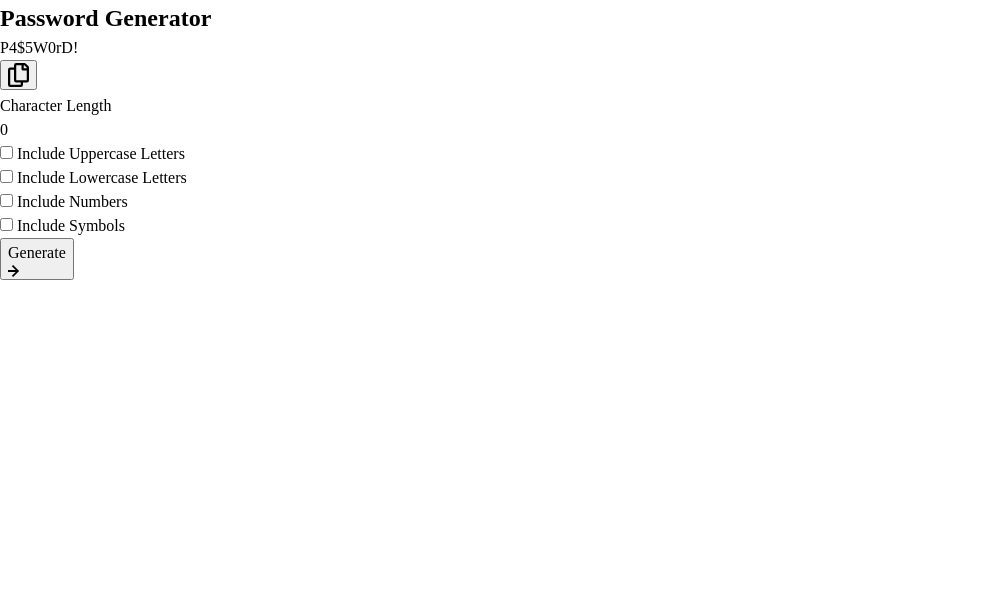
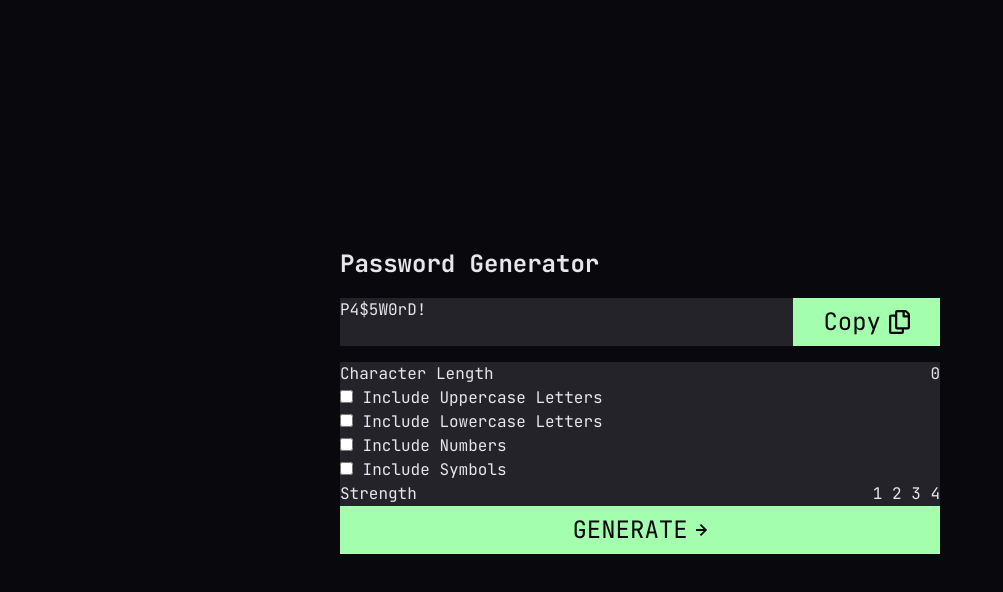
Before and after one commit to advide2001/password-generator-app, a website built with Vite: page index.html in a window 1280 px wide. Shown: the whole page, without its empty margins (0-1003 px from the left). Built offline with nearby package versions, Linux system fonts and the light colour scheme.

Commit message:
Styled buttons

```diff
--- a/index.html
+++ b/index.html
@@ -13,19 +13,18 @@
 </head>
 
 <body>
-  <article class="card">
+  <article class="card | flex flex-reverse">
     <div>
       <h1 class="card__heading">Password Generator</h1>
     </div>
-    <div class="card__password">
+    <div class="card-item card__password | flex flex-space">
       <p class="password--placeholder">P4$5W0rD!</p>
-      <button class="copy-button copy-button--primary">
-        <img src="./assets/images/icon-copy.svg" alt="copy icon">
+      <button class="svg-icon-button button__copy" data-icon="copy">Copy
       </button>
     </div>
-    <div class="card__form">
+    <div class="card-item card__form">
       <form>
-        <div class="password__length">
+        <div class="password__length | flex flex-space">
           <p class="normal-text">Character Length</p>
           <p class="password__length-number">0</p>
         </div>
@@ -53,17 +52,18 @@
         </div>
         <div class="password__error error-message">
         </div>
-        <div class="password__strength">
-          <p class="password__strength-text"></p>
+        <div class="password__strength | flex flex-space">
+          <p class="capital-text">Strength</p>
           <div class="password__strength-bar">
+            <span>1</span>
+            <span>2</span>
+            <span>3</span>
+            <span>4</span>
           </div>
         </div>
-        <div class="password__generate">
-          <button class="generate-button generate-button--primary">
-            Generate
-            <img src="./assets/images/icon-arrow-right.svg" alt="right arrow icon">
-          </button>
-        </div>
+        <button class="svg-icon-button button-main button__generate" data-icon="next">
+          Generate
+        </button>
       </form>
     </div>
   </article>
--- a/src/css/style.css
+++ b/src/css/style.css
@@ -64,7 +64,7 @@ h6 {
 
 /* VARIABLES */
 :root {
-  /* COLORS */
+  /* Colors */
   /* main colors */
   --clr-primary: hsl(127, 100%, 82%);
   --clr-secondary: hsl(0, 100%, 66%);
@@ -74,7 +74,7 @@ h6 {
   --clr-neutral-800: hsl(248, 14%, 11%);
   --clr-neutral-900: hsl(255, 22%, 4%);
 
-  /* FONTS */
+  /* Fonts */
   /* font family */
   --ff-primary: "JetBrains Mono", monospace;
   /* font weights */
@@ -90,3 +90,77 @@ h6 {
   --fs-xxl: 1.5rem;
   --fs-xxxl: 2rem;
 }
+
+/* GLOBAL STYLES */
+body {
+  font-family: var(--ff-primary);
+  font-size: var(--fs-md);
+  font-weight: var(--fw-400);
+  color: var(--clr-neutral-100);
+  background-color: var(--clr-neutral-900);
+
+  /* Center the card */
+  display: grid;
+  place-content: center;
+}
+
+/* UTILITY CLASSES */
+.flex {
+  display: flex;
+  flex-wrap: wrap;
+  gap: 1rem;
+}
+
+.flex-reverse {
+  flex-direction: column;
+}
+
+.flex-space {
+  justify-content: space-between;
+}
+
+/* COMPONENTS */
+/* BUTTON with icon */
+.svg-icon-button {
+  cursor: pointer;
+  text-decoration: none;
+  display: inline-flex;
+  gap: 0.5rem;
+  align-items: center;
+  justify-content: center;
+
+  border: 0;
+  padding: 0.25em 1.25em;
+  background-color: var(--clr-primary);
+  color: var(--clr-neutral-900);
+  font-size: var(--fs-xxl);
+}
+
+.button-main {
+  width: 100%;
+  text-transform: uppercase;
+}
+
+.svg-icon-button[data-icon="copy"]::after {
+  content: "";
+  background-image: url(../../assets/images/icon-copy.svg);
+  width: 21px;
+  height: 24px;
+}
+
+.svg-icon-button[data-icon="next"]::after {
+  content: "";
+  background-image: url(../../assets/images/icon-arrow-right.svg);
+  width: 12px;
+  height: 12px;
+}
+
+/* STYLING */
+.card {
+  width: 90vw;
+  max-width: 600px;
+}
+
+.card-item {
+  background-color: var(--clr-neutral-700);
+}
```
